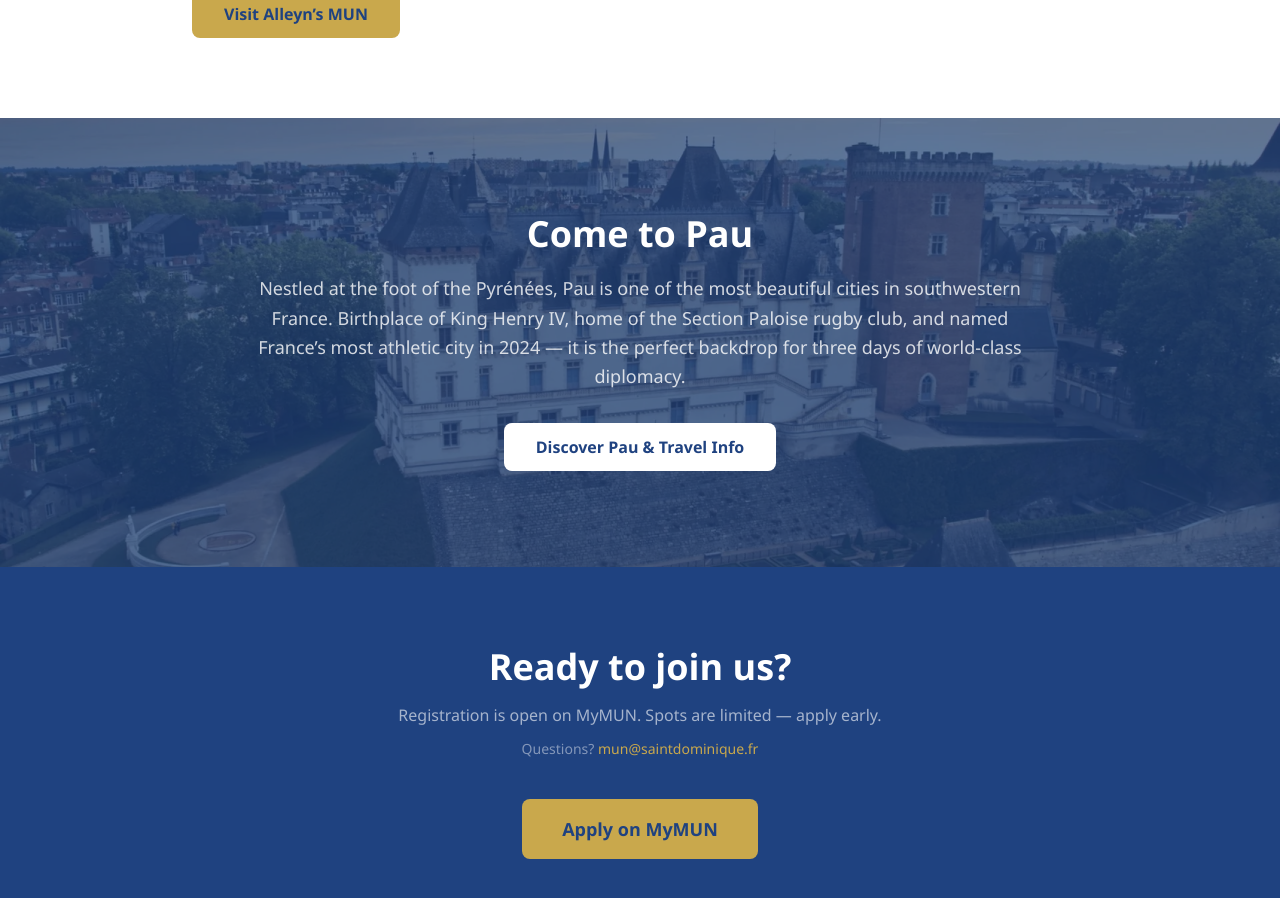
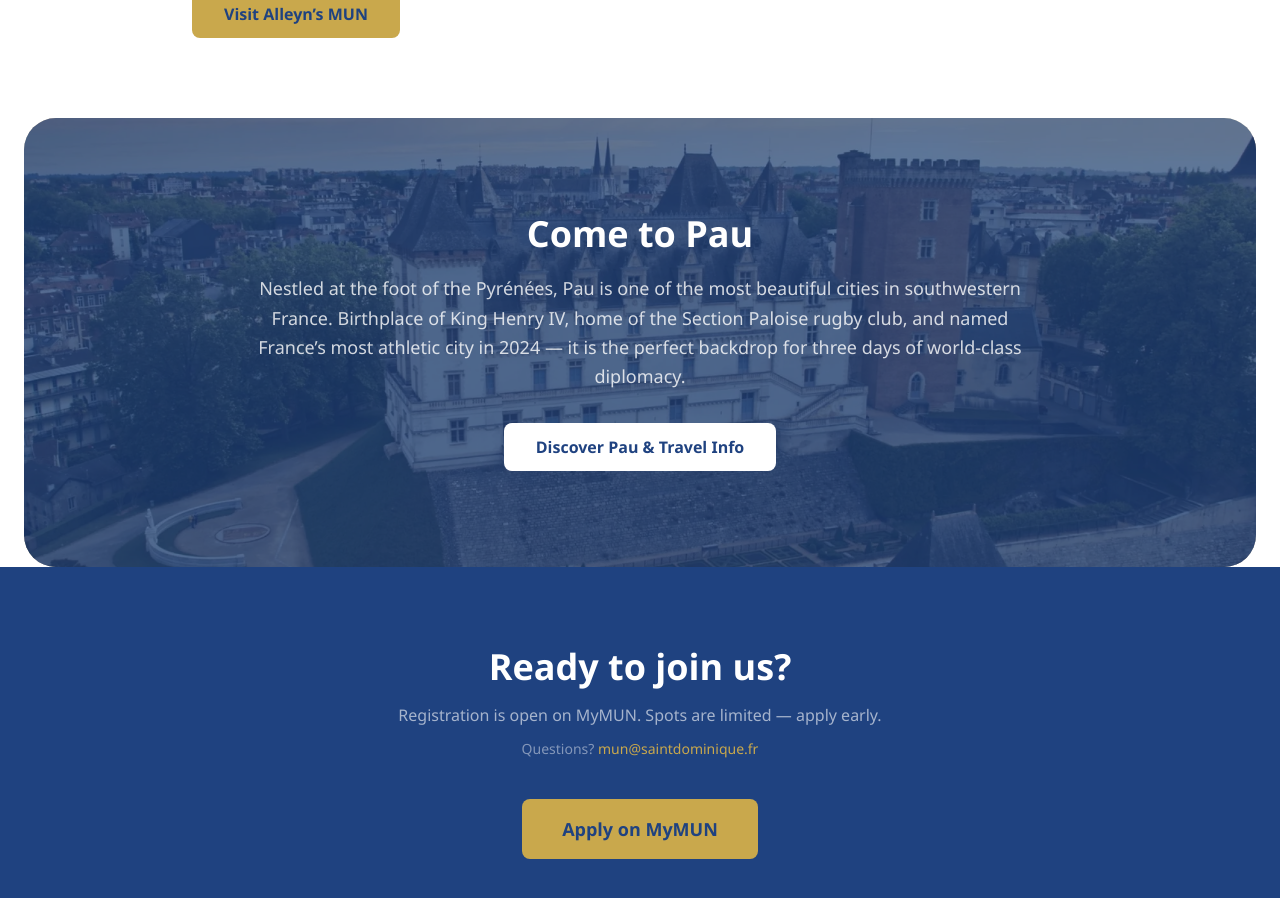
Before and after one commit to gastongabaixtucf8/projet-MUN-saintdo, a Next.js app: page / in a window 1280 px wide. Shown: the part 2382-3280 px from the top of the page. Built offline with nearby package versions, Linux system fonts and the light colour scheme.

Commit message:
auto-save

```diff
--- a/app/page.tsx
+++ b/app/page.tsx
@@ -104,7 +104,7 @@ export default function Home() {
       </section>
 
       {/* Pau teaser */}
-      <section className="relative py-24 px-6 overflow-hidden">
+      <section className="relative py-24 px-6 overflow-hidden mx-4 sm:mx-6 rounded-[2rem]">
         <div className="absolute inset-0">
           <Image src="/images/chateau-pau.webp" alt="Château de Pau" fill className="object-cover" />
           <div className="absolute inset-0 bg-navy/70" />
```
